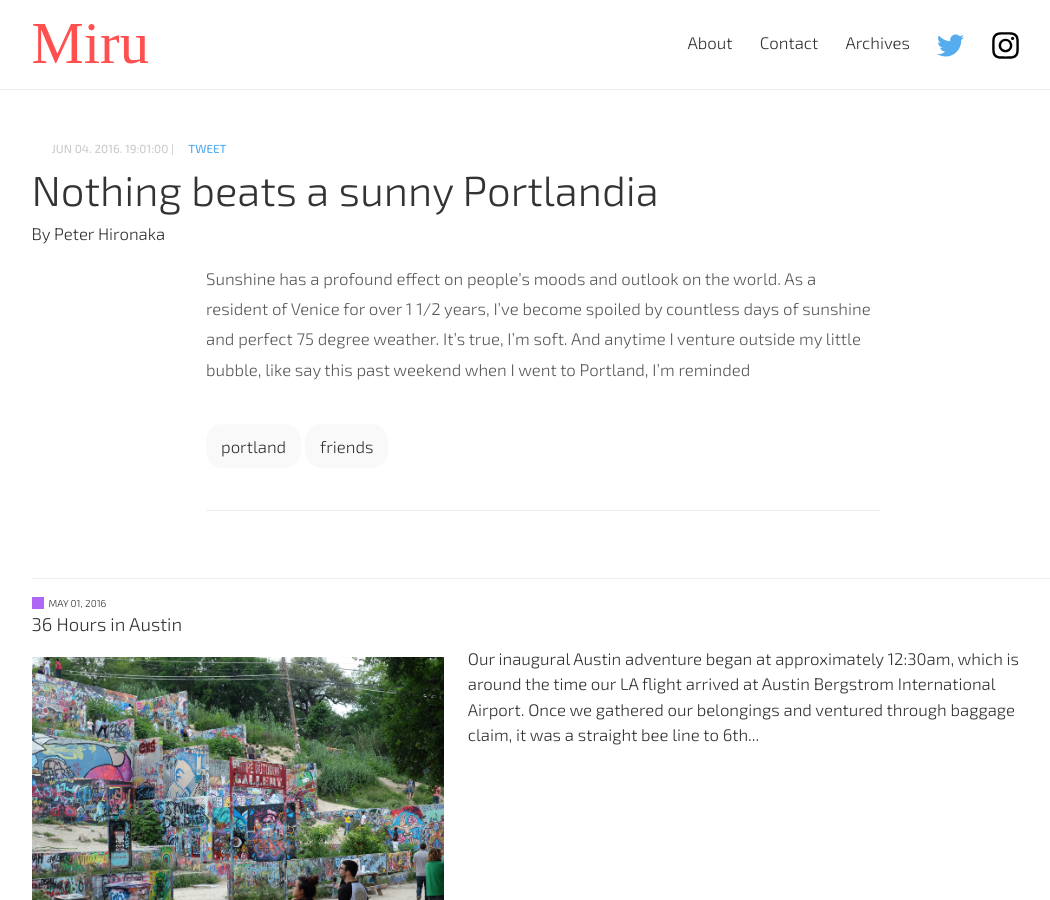
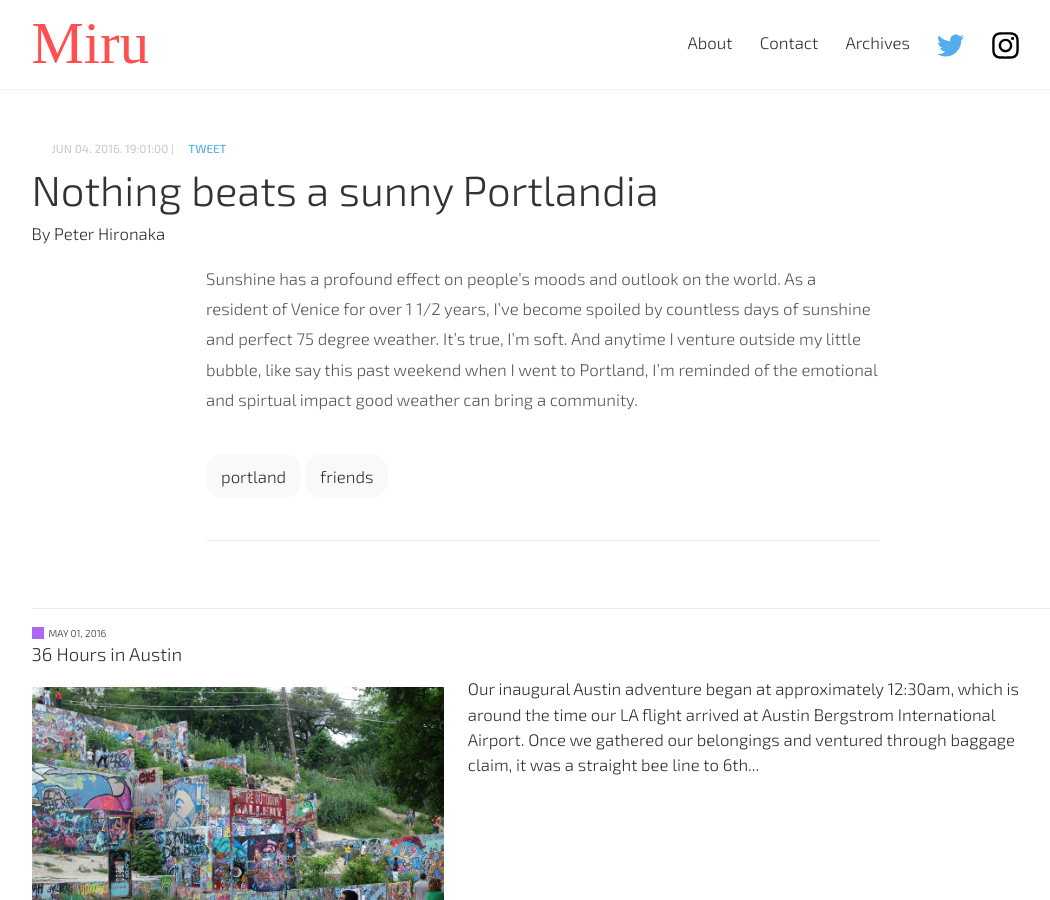
Before and after one commit to PHironaka/Miru-Blog, a Jekyll site: the page built from _posts/2016-06-04-nothing-beats-a-sunny-portlandia.markdown, in a window 1280 px wide and 900 px high. Shown: the whole window, without its empty margins (97-1147 px from the left). Built offline with Jekyll 4.4.1, drawn with Linux system fonts in a browser that asks for light colours; some web fonts are replaced; a script that is not in the unit is left out; comment, search, counter and statistics services are not loaded.

Commit message:
Updated Nothing Beats A Sunny Portlandia

```diff
--- a/_posts/2016-06-04-nothing-beats-a-sunny-portlandia.markdown
+++ b/_posts/2016-06-04-nothing-beats-a-sunny-portlandia.markdown
@@ -9,4 +9,4 @@
 Field name:
 ---
 
- Sunshine has a profound effect on people's moods and outlook on the world. As a resident of Venice for over 1 1/2 years, I've become spoiled by countless days of sunshine and perfect 75 degree weather. It's true, I'm soft. And anytime I venture outside my little bubble, like say this past weekend when I went to Portland, I'm reminded
+ Sunshine has a profound effect on people's moods and outlook on the world. As a resident of Venice for over 1 1/2 years, I've become spoiled by countless days of sunshine and perfect 75 degree weather. It's true, I'm soft. And anytime I venture outside my little bubble, like say this past weekend when I went to Portland, I'm reminded of the emotional and spirtual impact good weather can bring a community.
```
